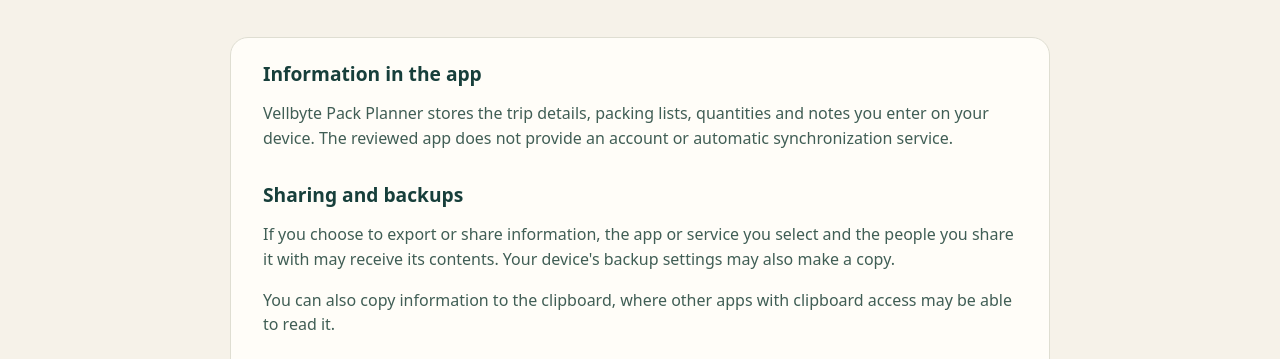
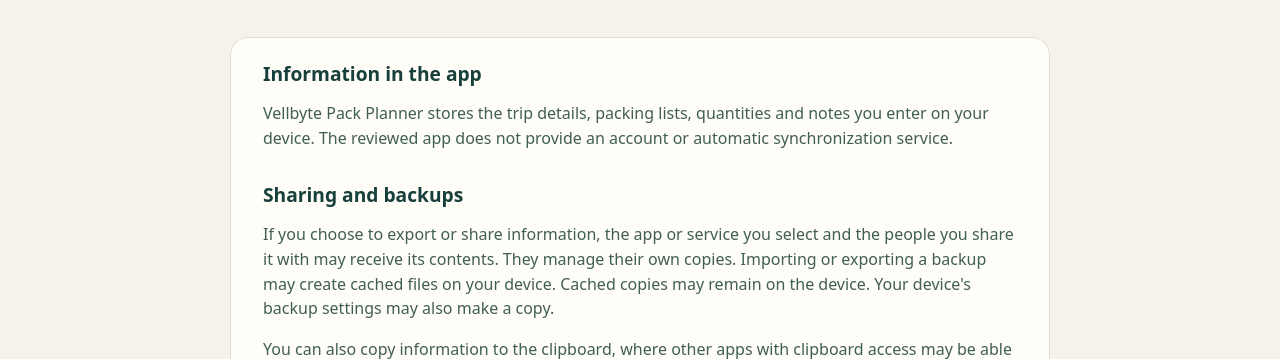
Before and after one commit to clemmatthew-cyber/vellbyte-site, a plain HTML site: page support/pack-planner-privacy.html in a window 1280 px wide. Shown: the part 441-800 px from the top of the page. Drawn offline with Linux system fonts and the light colour scheme.

Commit message:
Sync support privacy draft clarifications

```diff
--- a/support/pack-planner-privacy.html
+++ b/support/pack-planner-privacy.html
@@ -8,7 +8,7 @@
 <main class="wrap narrow"><div class="eyebrow">PRIVACY</div><h1>Vellbyte Pack Planner privacy</h1>
 <p class="intro">A draft policy for review against the final app.</p><section class="policy">
 <h2>Information in the app</h2><p>Vellbyte Pack Planner stores the trip details, packing lists, quantities and notes you enter on your device. The reviewed app does not provide an account or automatic synchronization service.</p>
-<h2>Sharing and backups</h2><p>If you choose to export or share information, the app or service you select and the people you share it with may receive its contents. Your device's backup settings may also make a copy.</p><p>You can also copy information to the clipboard, where other apps with clipboard access may be able to read it.</p>
+<h2>Sharing and backups</h2><p>If you choose to export or share information, the app or service you select and the people you share it with may receive its contents. They manage their own copies. Importing or exporting a backup may create cached files on your device. Cached copies may remain on the device. Your device's backup settings may also make a copy.</p><p>You can also copy information to the clipboard, where other apps with clipboard access may be able to read it.</p>
 <h2>Removing information</h2><p>You can remove information from the current list. Earlier saves or recovery copies may remain on the device. Removing the app may remove its local data; exported, shared or device-backup copies may remain elsewhere and must be managed separately.</p>
 <h2>Contact</h2><p>Publisher: <strong>to be confirmed</strong><br>Support contact: <a href="mailto:support@vellbyte.com">support@vellbyte.com</a><br>Effective date: <strong>to be supplied</strong></p></section>
 <p class="review">Review this draft against the final native app and applicable store disclosures before store use.</p>
```
Also changed, not shown: support/trip-split-privacy.html (+1 -1 lines), 1 other file.
